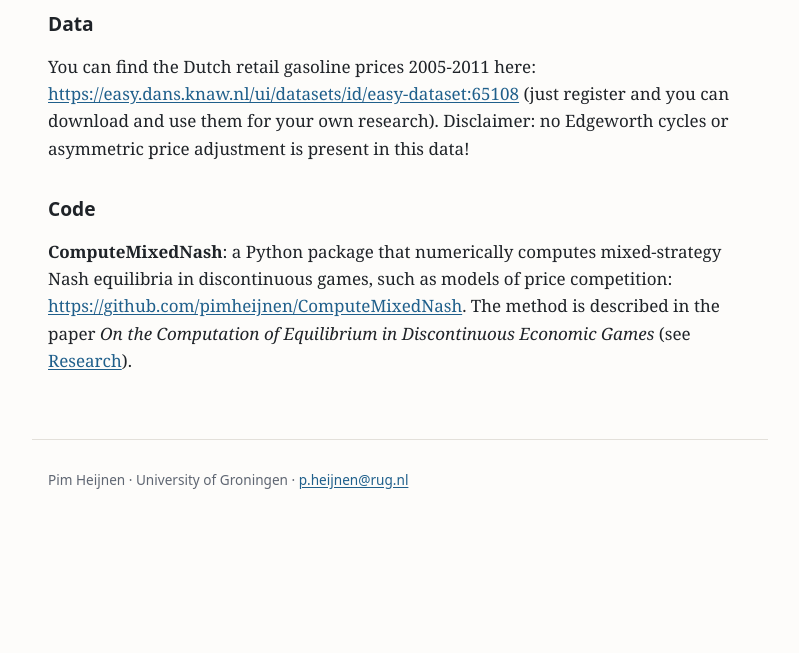
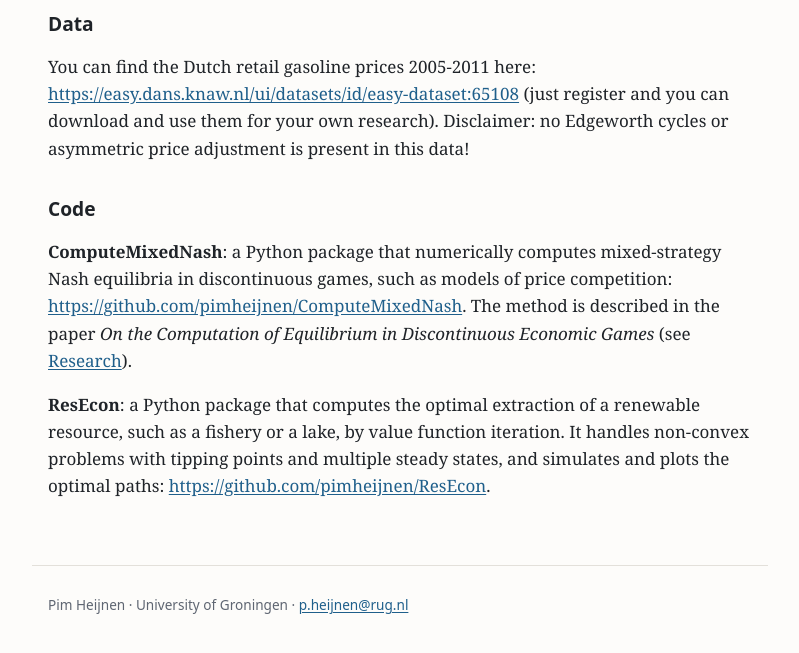
Before and after one commit to pimheijnen/pimheijnen.github.io, a plain HTML site: page data.html in a window 1280 px wide. Shown: the part 209-862 px from the top of the page, without its empty margins (240-1039 px from the left). Before the commit the page ends 800 px from the top, so only its background shows below. Drawn offline with Linux system fonts and the light colour scheme.

```diff
--- a/data.html
+++ b/data.html
@@ -24,6 +24,7 @@
     <p>You can find the Dutch retail gasoline prices 2005-2011 here: <a href="https://easy.dans.knaw.nl/ui/datasets/id/easy-dataset:65108">https://easy.dans.knaw.nl/ui/datasets/id/easy-dataset:65108</a> (just register and you can download and use them for your own research). Disclaimer: no Edgeworth cycles or asymmetric price adjustment is present in this data!</p>
     <h2>Code</h2>
     <p><strong>ComputeMixedNash</strong>: a Python package that numerically computes mixed-strategy Nash equilibria in discontinuous games, such as models of price competition: <a href="https://github.com/pimheijnen/ComputeMixedNash">https://github.com/pimheijnen/ComputeMixedNash</a>. The method is described in the paper <em>On the Computation of Equilibrium in Discontinuous Economic Games</em> (see <a href="research.html">Research</a>).</p>
+    <p><strong>ResEcon</strong>: a Python package that computes the optimal extraction of a renewable resource, such as a fishery or a lake, by value function iteration. It handles non-convex problems with tipping points and multiple steady states, and simulates and plots the optimal paths: <a href="https://github.com/pimheijnen/ResEcon">https://github.com/pimheijnen/ResEcon</a>.</p>
   </main>
   <footer>
     <p>Pim Heijnen · University of Groningen · <a href="mailto:p.heijnen@rug.nl">p.heijnen@rug.nl</a></p>
```
